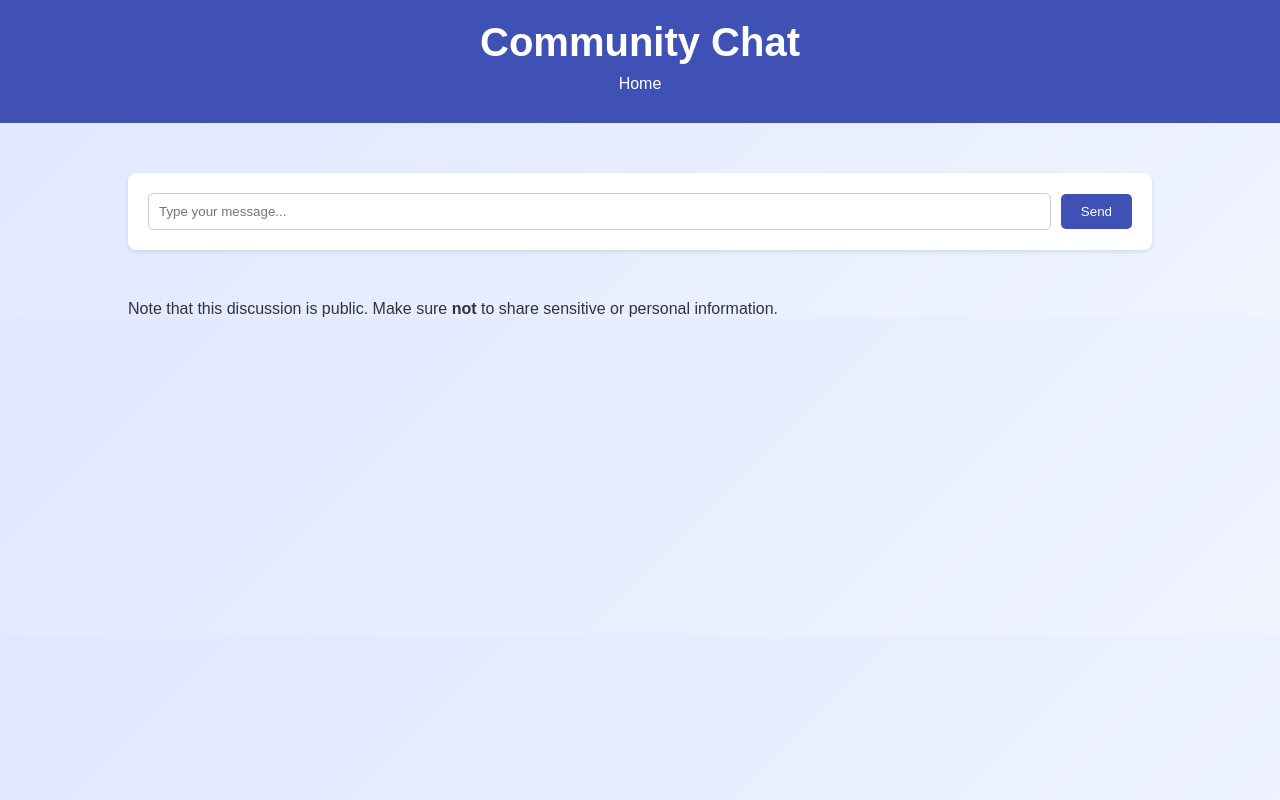
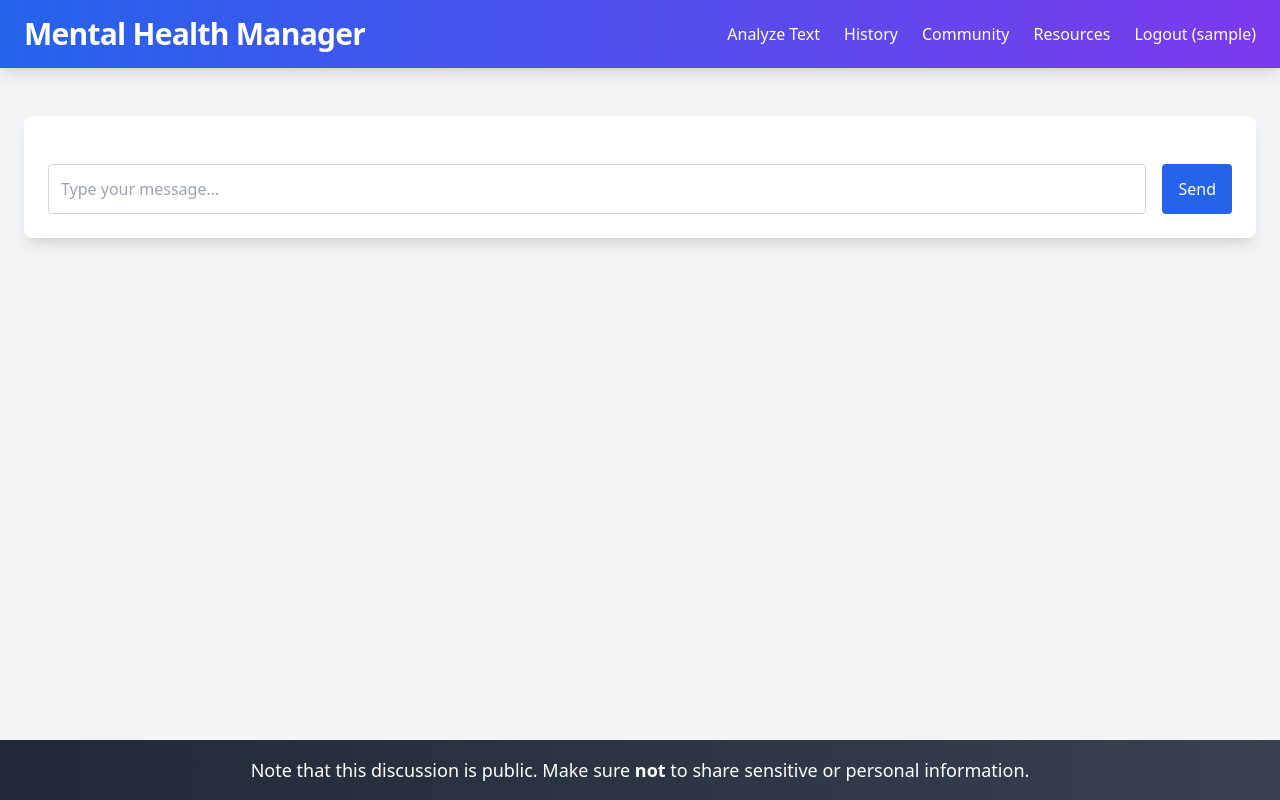
Before and after one commit to pranay65/Mental-Health-Manager, a Flask app: page /community in a window 1280 px wide. Run offline with Flask 3, Linux system fonts and the light colour scheme; the visitor is signed in with stand-in values (Sample User, id 1); data that the repository does not hold is empty.

Commit message:
Design Fixed

```diff
--- a/templates/community.html
+++ b/templates/community.html
@@ -1,4 +1,4 @@
-<!DOCTYPE html>
+<!-- <!DOCTYPE html>
 <html lang="en">
   <head>
     <meta charset="UTF-8" />
@@ -57,4 +57,155 @@
       </div>
     </footer>
   </body>
+</html> -->
+<!DOCTYPE html>
+<html lang="en">
+  <head>
+    <meta charset="UTF-8" />
+    <meta name="viewport" content="width=device-width, initial-scale=1.0" />
+    <title>Community Chat - Mental Health Manager</title>
+    <link
+      href="https://cdn.jsdelivr.net/npm/tailwindcss@2.2.19/dist/tailwind.min.css"
+      rel="stylesheet"
+    />
+  </head>
+  <body class="flex flex-col min-h-screen bg-gray-100 text-gray-800">
+    <!-- <header
+      class="bg-gradient-to-r from-blue-600 to-purple-600 text-white shadow-lg"
+    >
+      <div class="container mx-auto px-6 py-4">
+        <div class="flex justify-between items-center">
+          <h1 class="text-3xl font-bold tracking-tight">Community Chat</h1>
+          <nav>
+            <ul class="flex space-x-6">
+              <li>
+                <a
+                  href="{{ url_for('index') }}"
+                  class="transition-all ease-in-out duration-300 hover:text-blue-200"
+                  >Home</a
+                >
+              </li>
+            </ul>
+          </nav>
+        </div>
+      </div>
+    </header> -->
+    <header
+      class="bg-gradient-to-r from-blue-600 to-purple-600 text-white shadow-lg"
+    >
+      <div class="container mx-auto px-6 py-4">
+        <div class="flex justify-between items-center">
+          <a
+            href="{{ url_for('index') }}"
+            class="transition-all ease-in-out duration-300 hover:text-blue-200"
+            ><h1 class="text-3xl font-bold tracking-tight">
+              Mental Health Manager
+            </h1></a
+          >
+          <nav>
+            <ul class="flex space-x-6">
+              <li>
+                <a
+                  href="{{ url_for('analyze_text') }}"
+                  class="transition-all ease-in-out duration-300 hover:text-blue-200"
+                  >Analyze Text</a
+                >
+              </li>
+              <li>
+                <a
+                  href="{{ url_for('historical_analysis') }}"
+                  class="transition-all ease-in-out duration-300 hover:text-blue-200"
+                  >History</a
+                >
+              </li>
+              <li>
+                <a
+                  href="{{ url_for('community') }}"
+                  class="transition-all ease-in-out duration-300 hover:text-blue-200"
+                  >Community</a
+                >
+              </li>
+              <li>
+                <a
+                  href="{{ url_for('resources') }}"
+                  class="transition-all ease-in-out duration-300 hover:text-blue-200"
+                  >Resources</a
+                >
+              </li>
+              {% if 'username' in session %}
+              <li>
+                <a
+                  href="{{ url_for('logout') }}"
+                  class="transition-all ease-in-out duration-300 hover:text-blue-200"
+                  >Logout ({{ session['username'] }})</a
+                >
+              </li>
+              {% else %}
+              <li>
+                <a
+                  href="{{ url_for('login') }}"
+                  class="transition-all ease-in-out duration-300 hover:text-blue-200"
+                  >Login</a
+                >
+              </li>
+              <li>
+                <a
+                  href="{{ url_for('register') }}"
+                  class="transition-all ease-in-out duration-300 hover:text-blue-200"
+                  >Register</a
+                >
+              </li>
+              {% endif %}
+            </ul>
+          </nav>
+        </div>
+      </div>
+    </header>
+
+    <main class="flex-grow container mx-auto px-6 py-12">
+      <div class="bg-white rounded-lg shadow-lg p-6">
+        <div class="mb-6">
+          <div class="space-y-4 max-h-96 overflow-y-auto">
+            {% for message in messages %}
+            <div class="p-4 bg-gray-50 rounded shadow-sm">
+              <div class="flex justify-between items-center mb-2">
+                <span class="font-semibold text-blue-600">
+                  {{ message.username }}
+                </span>
+                <span class="text-sm text-gray-500">
+                  {{ message.timestamp.strftime('%Y-%m-%d %H:%M:%S') }}
+                </span>
+              </div>
+              <p class="text-gray-700">{{ message.message }}</p>
+            </div>
+            {% endfor %}
+          </div>
+        </div>
+        <form method="POST" class="flex space-x-4">
+          <input
+            type="text"
+            name="message"
+            placeholder="Type your message..."
+            required
+            class="flex-grow p-3 border border-gray-300 rounded focus:outline-none focus:ring-2 focus:ring-blue-600"
+          />
+          <button
+            type="submit"
+            class="px-4 py-2 bg-blue-600 text-white rounded hover:bg-blue-700 transition-colors duration-300"
+          >
+            Send
+          </button>
+        </form>
+      </div>
+    </main>
+
+    <footer class="bg-gradient-to-r from-gray-800 to-gray-700 text-white py-4">
+      <div class="container mx-auto px-6 text-center">
+        <p class="text-lg">
+          Note that this discussion is public. Make sure <b>not</b> to share
+          sensitive or personal information.
+        </p>
+      </div>
+    </footer>
+  </body>
 </html>
```
